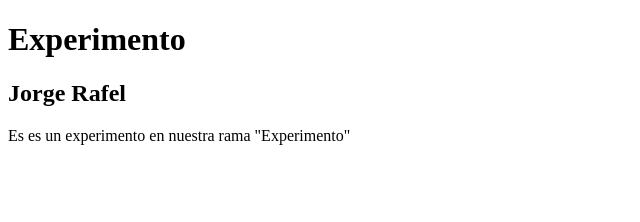
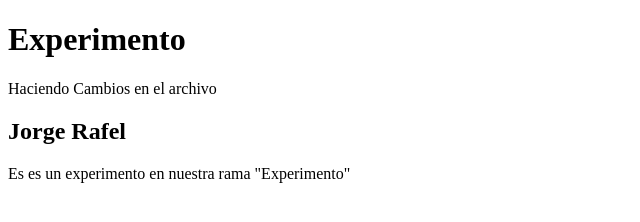
Before and after one commit to webjmh/cursogithub, a plain HTML site: page index.html in a window 1280 px wide. Shown: the whole page, without its empty margins (0-640 px from the left). Drawn offline with Linux system fonts and the light colour scheme.

Commit message:
Agregando parrafo al index

```diff
--- a/index.html
+++ b/index.html
@@ -7,6 +7,7 @@
 <body>
 	<header>
 		<h1>Experimento</h1>
+		<p>Haciendo Cambios en el archivo</p>
 	</header>
 	<div class="container">
 		<h2>Jorge Rafel</h2>
```
